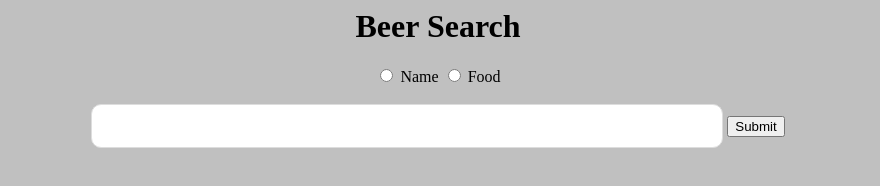
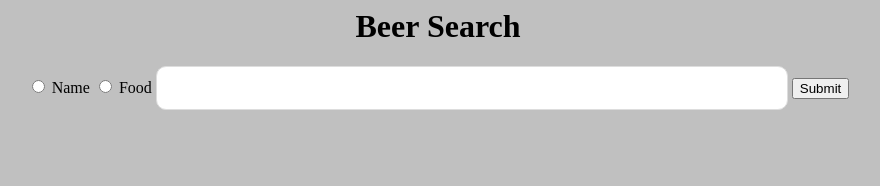
Before and after one commit to sommiep/CP353_HW3, a website: page index.html in a window 1280 px wide. Shown: the whole page, without its empty margins (202-1082 px from the left). Drawn offline with Linux system fonts and the light colour scheme.

Commit message:
Update index.html

```diff
--- a/index.html
+++ b/index.html
@@ -34,7 +34,7 @@
 		<form id="myForm" onsubmit="search()" target="my_iframe"><center>
 			<input id="name" type="radio" name="category" value="name" required> Name
 
-			<input id="food" type="radio" name="category" value="food"> Food<br><br>
+			<input id="food" type="radio" name="category" value="food"> Food
 
 
 			<input id="text" type="text" required />
```
